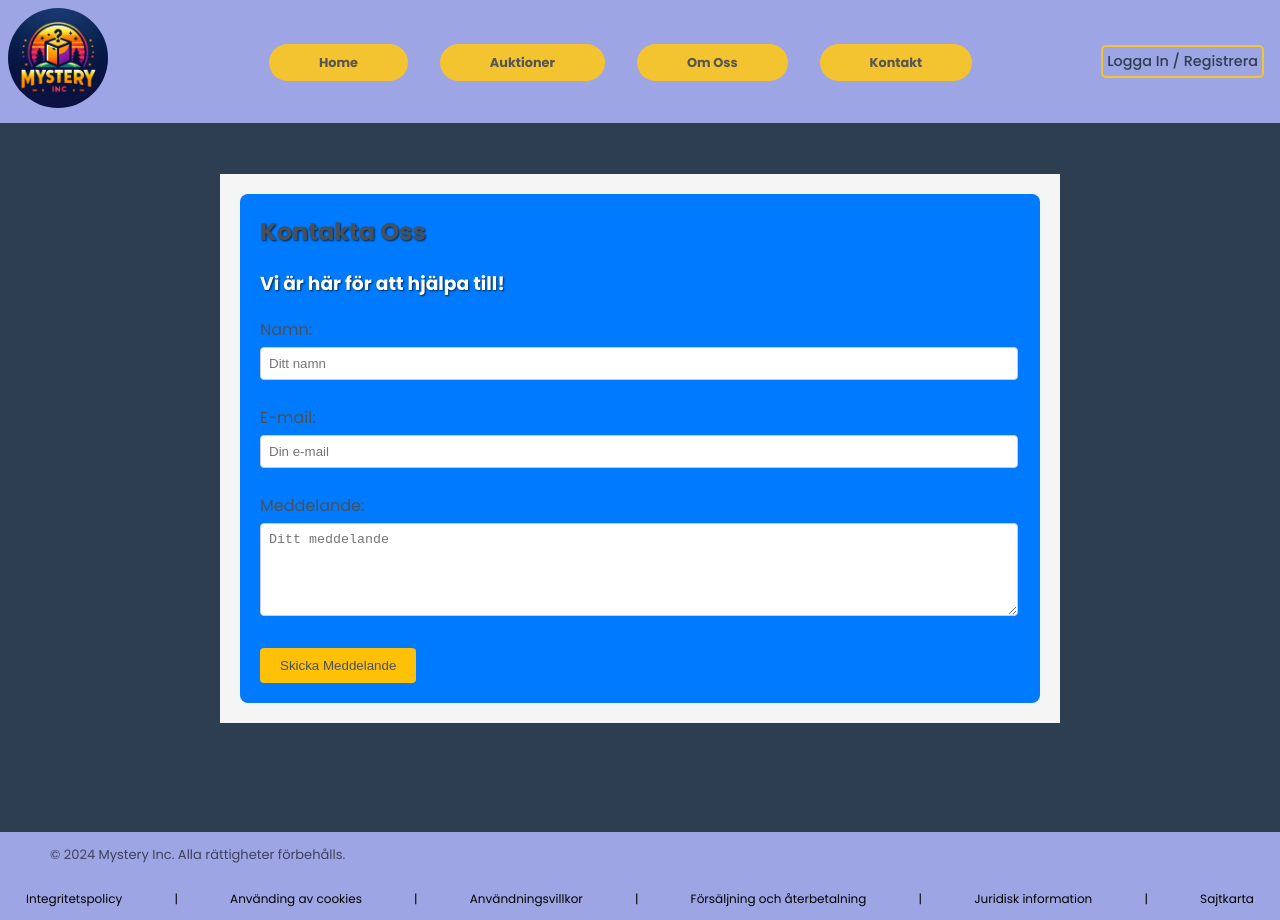
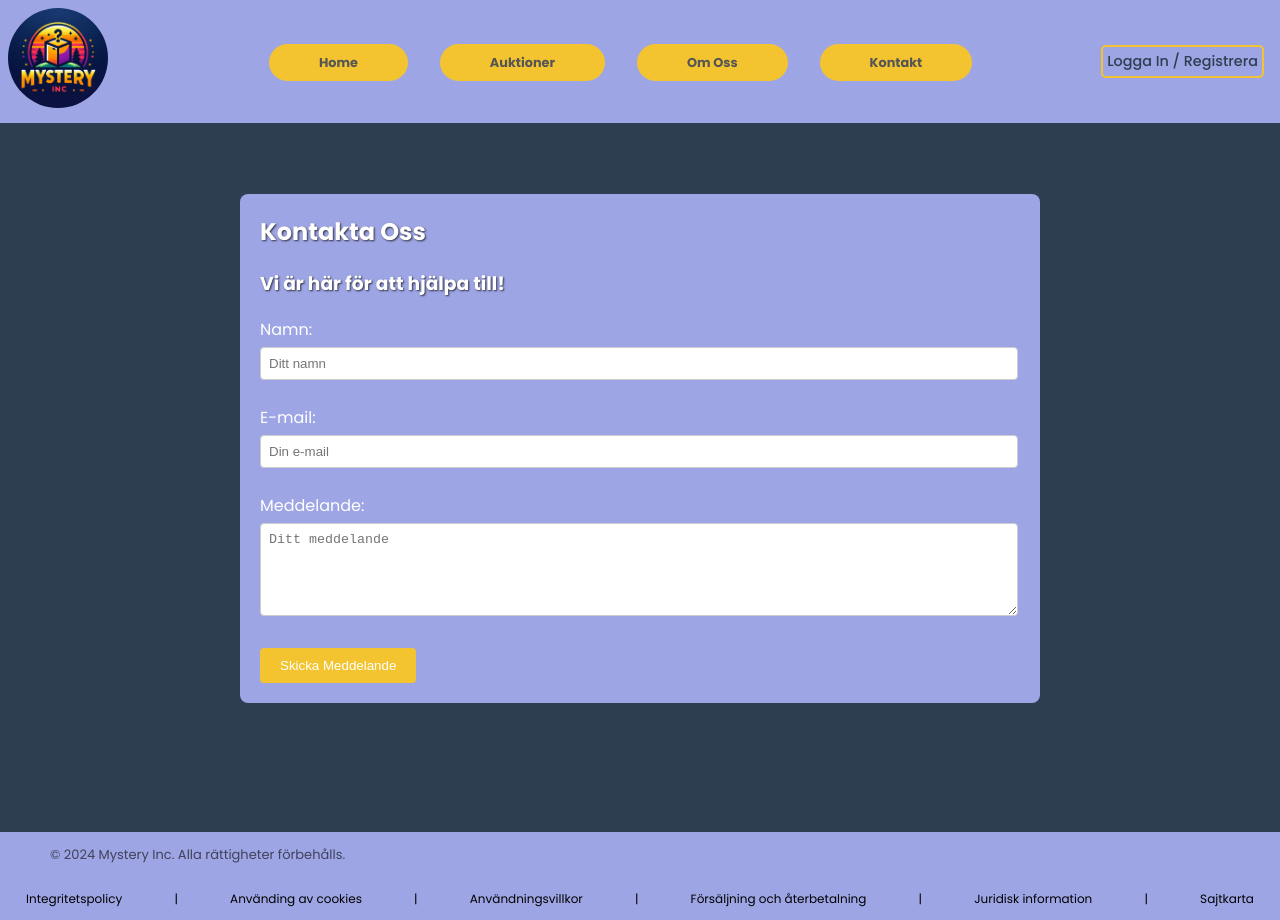
Before and after one commit to MarcusT96/MysteryIncAuctions, a React (Vite) app: page /contact in a window 1280 px wide. Built offline with nearby package versions, Linux system fonts and the light colour scheme.

Commit message:
small fix for styling for ContactForm

```diff
--- a/src/style/ContactForm.css
+++ b/src/style/ContactForm.css
@@ -2,17 +2,16 @@
   width: 800px;
   margin: auto;
   padding: 20px;
-  background-color: #F5F5F5; /* Uppdaterad till mjukt grå */
-  color: #495057; /* Uppdaterad till mörkgrå */
+  background-color: #2D3E50;
+  color: #FFFFFF;
 }
 
 h2 {
   margin-top: 0px;
-  color: #495057; /* Säkerställer att rubrikerna följer textfärgschemat */
 }
 
 #contact {
-  background-color: #007BFF; /* Uppdaterad till ljusblå */
+  background-color: #9EA5E4;
   padding: 20px;
   border-radius: 8px;
 }
@@ -24,7 +23,6 @@ h2 {
 label {
   display: block;
   margin-bottom: 5px;
-  color: #495057; /* Säkerställer att etiketterna är läsbara mot den ljusare bakgrunden */
 }
 
 input[type="text"],
@@ -33,15 +31,13 @@ textarea {
   width: calc(100% - 20px);
   padding: 8px;
   margin-bottom: 10px;
-  border: 1px solid #ccc; /* Kan övervägas att ändras till en färg från schemat om nödvändigt */
+  border: 1px solid #ccc;
   border-radius: 4px;
-  background-color: #FFFFFF; /* Säkerställer att inmatningsfälten är tydliga mot den mörkare bakgrunden */
-  color: #495057; /* Input text color for better readability */
 }
 
 button[type="submit"] {
-  background-color: #FFC107; /* Uppdaterad till gul */
-  color: #495057; /* Textfärgen ändrad till mörkgrå för kontrast */
+  background-color: #F4C430;
+  color: white;
   padding: 10px 20px;
   border: none;
   border-radius: 4px;
@@ -50,7 +46,7 @@ button[type="submit"] {
 }
 
 button[type="submit"]:hover {
-  background-color: #E0A800; /* Mörkare nyans av gul för hover-effekt */
+  background-color: #c59e28;
 }
 
 .popup-message {
@@ -58,8 +54,7 @@ button[type="submit"]:hover {
   top: 20%;
   left: 50%;
   transform: translateX(-50%);
-  background-color: #28A745; /* Uppdaterad till grön */
-  color: #FFFFFF; /* Vit text för kontrast mot den gröna bakgrunden */
+  background-color: #3a5068;
   padding: 30px;
   border: 1px solid #ccc;
   border-radius: 8px;
@@ -74,12 +69,13 @@ button[type="submit"]:hover {
   right: 5px;
   background: transparent;
   border: none;
-  color: #FFFFFF; /* Säkerställer att stängknappen är synlig mot bakgrunden */
+  color: #FFFFFF;
   font-size: 1.5em;
   cursor: pointer;
 }
 
 @media (max-width: 768px) {
+
   .contact-container,
   #contact {
     width: auto;
```
